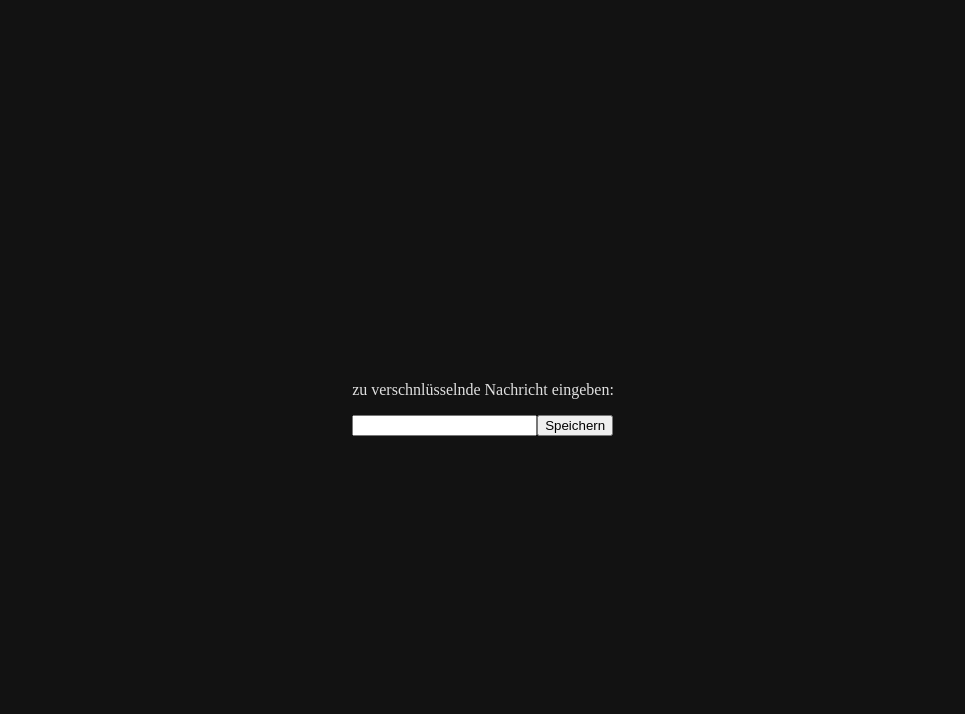
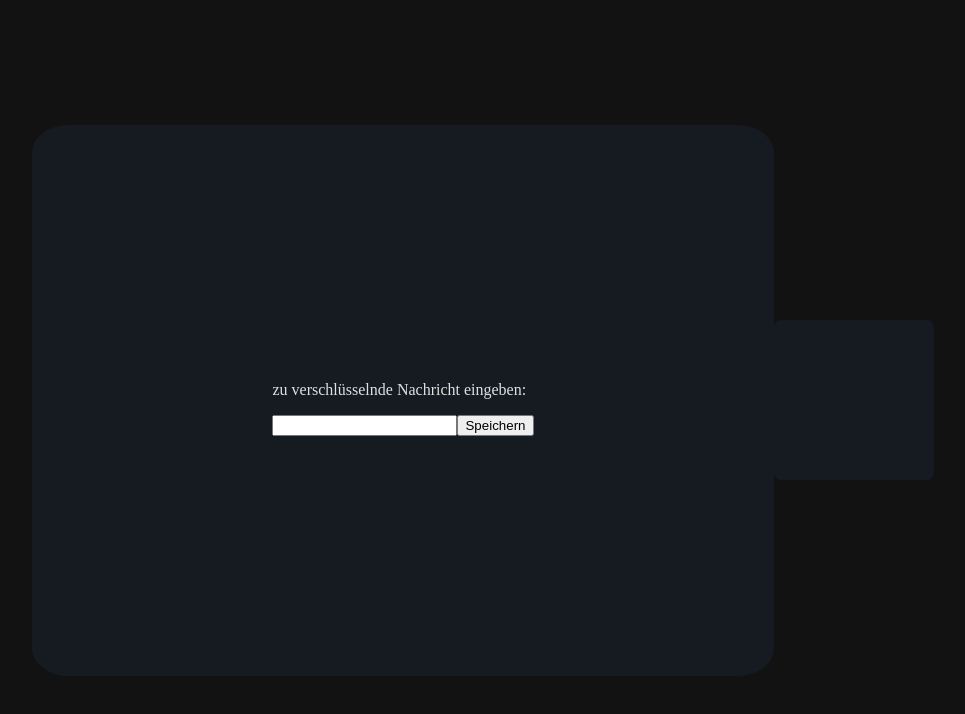
Before and after one commit to erwitte/secretNote, a React app in the folder frontend/: page / in a window 1280 px wide. Shown: the top 714 px of the page, without its empty margins (157-1122 px from the left). Built offline with nearby package versions, Linux system fonts and the light colour scheme; the HTML template or start-up script is replaced by a standard one.

Commit message:
more styling

```diff
--- a/frontend/src/App.css
+++ b/frontend/src/App.css
@@ -8,3 +8,9 @@ body {
   align-items: center;
   min-height: 100vh;
 }
+
+div {
+  background-color: #161b22;
+  padding: 5em;
+  border-radius: 5%;
+}
--- a/frontend/src/Input.jsx
+++ b/frontend/src/Input.jsx
@@ -1,9 +1,11 @@
+import './App.css'
+
 function Input({onSave}){
     return(
         <>
         <div>
             <p>
-                zu verschnlüsselnde Nachricht eingeben:
+                zu verschlüsselnde Nachricht eingeben:
             </p>
             <input type="text"></input>
             <button onClick = {() => onSave("link")}>Speichern</button>
--- a/frontend/src/Link.jsx
+++ b/frontend/src/Link.jsx
@@ -1,3 +1,5 @@
+import './App.css'
+
 function Link(){
     const handleCopy = async() => {
         await navigator.clipboard.writeText("copied");
```
